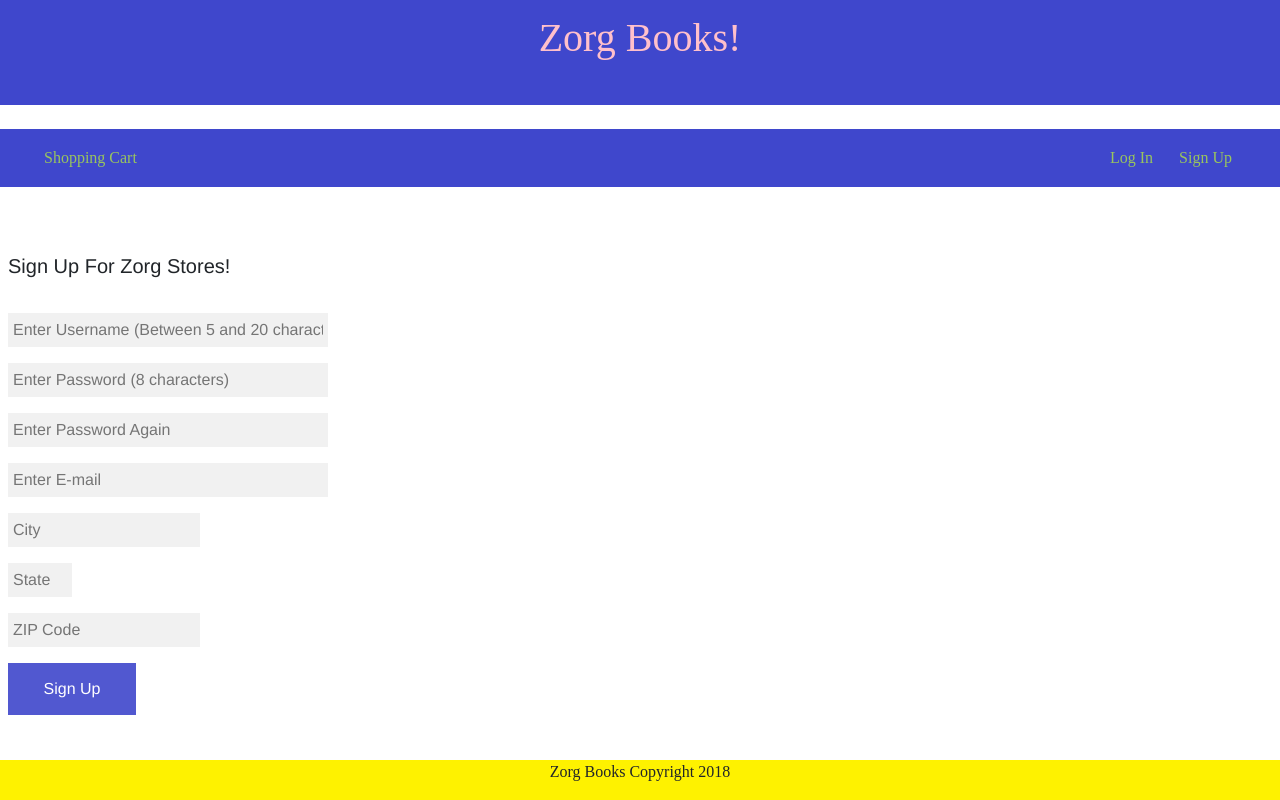
After one commit to theoneandonlychoochootran/Zorg-s-Store, a PHP site: page /signup.php in a window 1280 px wide. The commit adds this page. Run offline with PHP 8.4, Linux system fonts and the light colour scheme.

Commit message:
Initial commit for login/signup system

```diff
--- a/ZorgStore/navigation.php
+++ b/ZorgStore/navigation.php
@@ -23,8 +23,8 @@
       </ul>
 	  <ul class="nav navbar-nav navbar-right">
 		<form class="form-inline">
-		<a href="#" class="btn btn-link">Log In</a>
-		<a href="#" class="btn btn-link">Sign Up</a>
+		<a href="login.php" class="btn btn-link">Log In</a>
+		<a href="signup.php" class="btn btn-link">Sign Up</a>
 	  </ul>
   </form>
     </div>
--- /dev/null
+++ b/ZorgStore/signup.php
@@ -0,0 +1,88 @@
+<?php
+session_start();
+include 'navigation.php';
+include 'footer.php';
+?>
+
+<!DOCTYPE HTML>
+
+<html>
+
+<style>
+
+	body
+	{
+		font-family: "Cooper Black", Helvetica, sans-serif;
+	}
+
+	input[type=text], input[type=password]
+	{
+    width: 25%;
+    padding: 5px;
+	margin: 8px 8px;
+    display: inline-block;
+    border: 2px;
+    background: #f1f1f1;
+	}
+
+	input[name="state"]
+	{
+		width: 5%
+	}
+
+	input[name="zip"]
+	{
+		width: 15%
+	}
+
+	input[name="city"]
+	{
+		width: 15%
+	}
+
+	button[type="submit"]
+	{
+	background-color: #3F47CC;
+    color: white;
+    padding: 14px 20px;
+    margin: 8px 8px;
+    border: none;
+    cursor: pointer;
+    width: 10%;
+    opacity: 0.9;
+	}
+</style>
+
+
+	<body>
+
+
+
+
+			<p style="font-size:20px; margin: 0px 8px;">Sign Up For Zorg Stores! </p></br>
+				<form method="POST" action="includes/signup_inc.php">
+				<input type="text" placeholder="Enter Username (Between 5 and 20 characters)" name="username" minlength="5" maxlength="20" required>
+				</br>
+				<input type="password" placeholder="Enter Password (8 characters)" name="password" minlength="8" required>
+				</br>
+				<input type="password" placeholder="Enter Password Again" name="password2" minlength="8" required>
+				</br>
+
+				<input type="text" placeholder="Enter E-mail" name="email" required>
+				</br>
+
+				<input type="text" placeholder="City" name="city" required>
+				</br>
+
+				<input type="text" placeholder="State" name="state" maxlength="2" minlength="2" required>
+				</br>
+
+				<input type="text" placeholder="ZIP Code" name="zip" maxlength="5" minlength="5" required>
+				</br>
+
+				<button type="submit" name="signup">Sign Up</button>
+
+		</form>
+
+	</body>
+</html>
```
Also changed, not shown: ZorgStore/includes/db_login.php (added, +9 -0 lines), ZorgStore/includes/login_inc.php (added, +56 -0 lines), ZorgStore/includes/pwhashS_inc.php (added, +15 -0 lines), ZorgStore/includes/signup_inc.php (added, +87 -0 lines), ZorgStore/login.php (added, +50 -0 lines).
